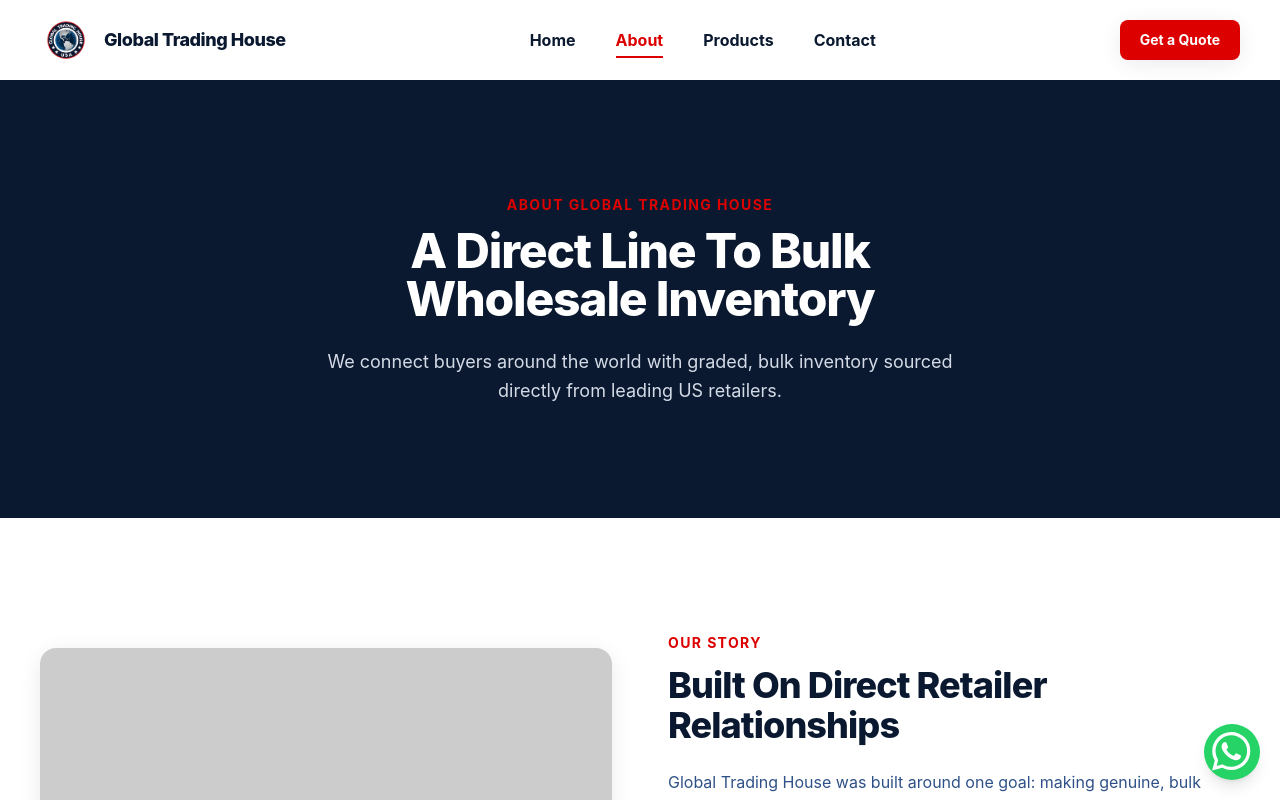
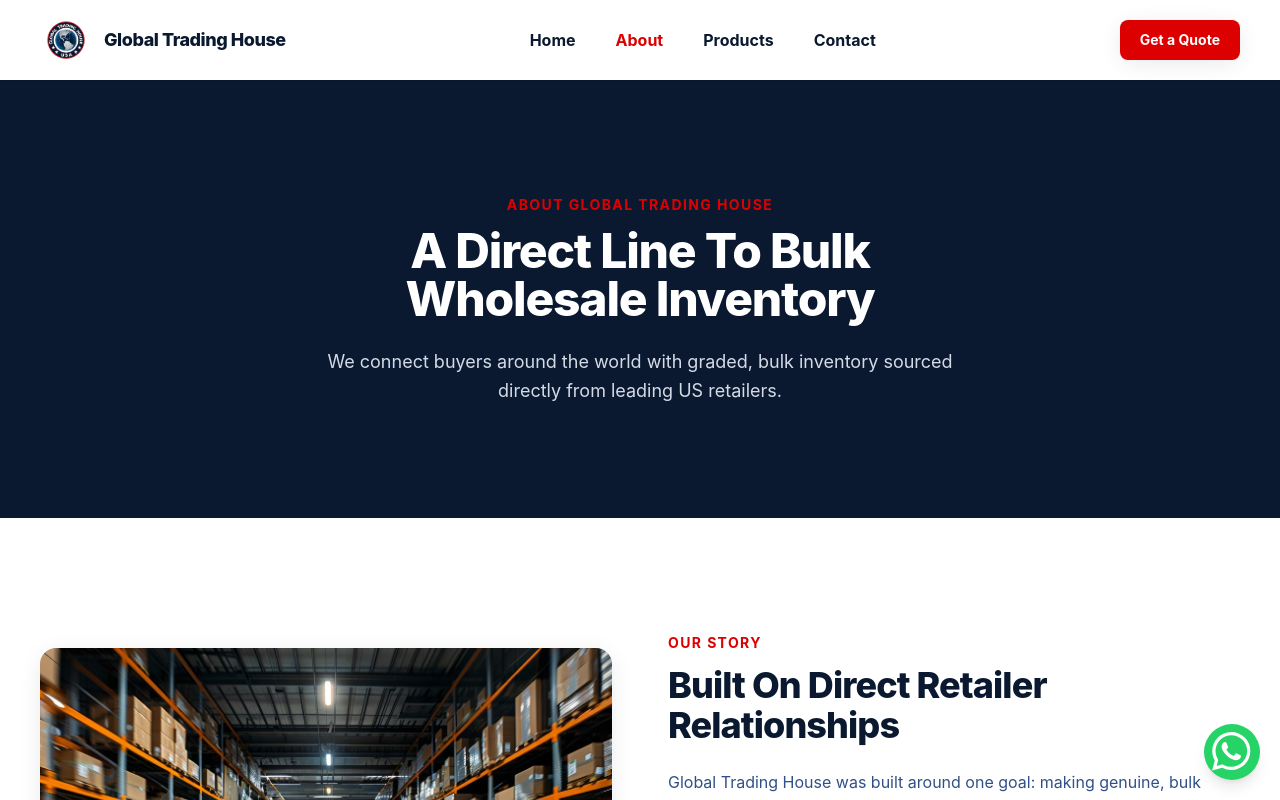
Before and after one commit to imama-ansari14/Global-Trading-House, a Next.js app: page /about in a window 1280 px wide. Shown: the top 800 px of the page. Built offline with nearby package versions, Linux system fonts and the light colour scheme.

Commit message:
add images in about sections

```diff
--- a/app/about/page.js
+++ b/app/about/page.js
@@ -20,6 +20,7 @@
 export default function AboutPage() {
   return (
     <>
+
       <section className="bg-brand-navy py-20 sm:py-28">
         <div className="container-page text-center max-w-3xl mx-auto">
           <span className="section-eyebrow">About {siteConfig.businessName}</span>
@@ -37,7 +38,7 @@
         <div className="container-page grid lg:grid-cols-2 gap-14 items-center">
           <div className="relative h-80 sm:h-[420px] rounded-2xl overflow-hidden shadow-card order-2 lg:order-1">
             <Image
-              src="https://placehold.co/900x800/0A1930/FFFFFF?text=Our+Warehouse"
+              src="/about-img.png"
               alt="Global Trading House warehouse operations"
               fill
               className="object-cover"
--- a/app/globals.css
+++ b/app/globals.css
@@ -39,3 +39,24 @@
     @apply bg-white rounded-2xl shadow-card hover:shadow-card-hover transition-shadow duration-300 border border-navy-100;
   }
 }
+
+/* Custom blue scrollbar */
+html {
+  scrollbar-color: #2F5187 #EEF1F6; /* thumb / track — Firefox */
+}
+
+::-webkit-scrollbar {
+  width: 10px;
+  height: 10px;
+}
+::-webkit-scrollbar-track {
+  background: #EEF1F6;
+}
+::-webkit-scrollbar-thumb {
+  background-color: #2F5187;
+  border-radius: 9999px;
+  border: 2px solid #EEF1F6;
+}
+::-webkit-scrollbar-thumb:hover {
+  background-color: #1E3A66;
+}
--- a/app/page.js
+++ b/app/page.js
@@ -63,33 +63,12 @@
         </div>
       </section>
 
-      {/* Core product categories */}
-      <section className="py-20 sm:py-28">
-        <div className="container-page">
-          <SectionHeading
-            eyebrow="What We Offer"
-            title="Our Core Product Categories"
-            subtitle="Bulk pallets across five in-demand categories — every listing graded and manifested before it ships."
-          />
-          <div className="grid sm:grid-cols-2 lg:grid-cols-3 gap-6">
-            {products.map((p) => (
-              <ProductCard key={p.slug} product={p} />
-            ))}
-          </div>
-          <div className="text-center mt-12">
-            <Link href="/products" className="btn-secondary">
-              View All Products <ArrowRight size={18} />
-            </Link>
-          </div>
-        </div>
-      </section>
-
       {/* About preview */}
       <section className="py-20 sm:py-28 bg-navy-50">
         <div className="container-page grid lg:grid-cols-2 gap-14 items-center">
           <div className="relative h-80 sm:h-96 rounded-2xl overflow-hidden shadow-card">
             <Image
-              src="https://placehold.co/900x700/0A1930/FFFFFF?text=Global+Trading+House"
+              src="/brand-logos.png"
               alt="Global Trading House warehouse"
               fill
               className="object-cover"
@@ -117,25 +96,36 @@
         </div>
       </section>
 
-      {/* What We Offer icons */}
+      {/* Core product categories */}
       <section className="py-20 sm:py-28">
         <div className="container-page">
           <SectionHeading
-            eyebrow="Why It Works"
-            title="Built For Serious Bulk Buyers"
-            subtitle="Everything about how we operate is designed to make bulk sourcing simple and predictable."
+            eyebrow="What We Offer"
+            title="Our Core Product Categories"
+            subtitle="Bulk pallets across five in-demand categories — every listing graded and manifested before it ships."
           />
-          <div className="grid sm:grid-cols-2 lg:grid-cols-4 gap-6">
-            {offers.map((o) => (
-              <div key={o.title} className="card p-7 text-center">
-                <div className="w-14 h-14 rounded-xl bg-brand-red/10 text-brand-red flex items-center justify-center mx-auto mb-5">
-                  <o.icon size={26} />
-                </div>
-                <h3 className="font-bold text-navy-900 mb-2">{o.title}</h3>
-                <p className="text-navy-500 text-sm leading-relaxed">{o.desc}</p>
-              </div>
+          <div className="grid sm:grid-cols-2 lg:grid-cols-3 gap-6">
+            {products.map((p) => (
+              <ProductCard key={p.slug} product={p} />
             ))}
           </div>
+          <div className="text-center mt-12">
+            <Link href="/products" className="btn-secondary">
+              View All Products <ArrowRight size={18} />
+            </Link>
+          </div>
+        </div>
+      </section>
+
+      {/* Testimonials */}
+      <section className="py-20 sm:py-28 bg-navy-50">
+        <div className="container-page">
+          <SectionHeading
+            eyebrow="Client Feedback"
+            title="Trusted By Buyers Worldwide"
+            subtitle="A few words from resellers and distributors we've worked with."
+          />
+          <TestimonialsSlider />
         </div>
       </section>
 
@@ -162,8 +152,30 @@
         </div>
       </section>
 
+      {/* What We Offer icons */}
+      <section className="py-20 sm:py-28">
+        <div className="container-page">
+          <SectionHeading
+            eyebrow="Why It Works"
+            title="Built For Serious Bulk Buyers"
+            subtitle="Everything about how we operate is designed to make bulk sourcing simple and predictable."
+          />
+          <div className="grid sm:grid-cols-2 lg:grid-cols-4 gap-6">
+            {offers.map((o) => (
+              <div key={o.title} className="card p-7 text-center">
+                <div className="w-14 h-14 rounded-xl bg-brand-red/10 text-brand-red flex items-center justify-center mx-auto mb-5">
+                  <o.icon size={26} />
+                </div>
+                <h3 className="font-bold text-navy-900 mb-2">{o.title}</h3>
+                <p className="text-navy-500 text-sm leading-relaxed">{o.desc}</p>
+              </div>
+            ))}
+          </div>
+        </div>
+      </section>
+
       {/* How it works */}
-      <section className="py-20 sm:py-28">
+      <section className="bg-navy-50 py-20 sm:py-28">
         <div className="container-page">
           <SectionHeading
             eyebrow="How It Works"
@@ -208,18 +220,6 @@
         </div>
       </section>
 
-      {/* Testimonials */}
-      <section className="py-20 sm:py-28 bg-navy-50">
-        <div className="container-page">
-          <SectionHeading
-            eyebrow="Client Feedback"
-            title="Trusted By Buyers Worldwide"
-            subtitle="A few words from resellers and distributors we've worked with."
-          />
-          <TestimonialsSlider />
-        </div>
-      </section>
-
       {/* Final CTA */}
       <section className="py-20 bg-brand-red">
         <div className="container-page text-center">
--- a/components/Navbar.jsx
+++ b/components/Navbar.jsx
@@ -69,17 +69,15 @@
                   <Link
                     href={l.href}
                     className={`group relative inline-block py-1 font-bold transition-colors ${
-                      isActive
-                        ? "text-brand-red"
-                        : "text-navy-900 hover:text-brand-red"
+                      isActive ? "text-brand-red" : "text-navy-900"
                     }`}
                   >
                     {l.label}
-                    <span
-                      className={`absolute left-0 -bottom-0.5 h-[2px] bg-brand-red transition-all duration-300 ease-out ${
-                        isActive ? "w-full" : "w-0 group-hover:w-full"
-                      }`}
-                    />
+
+                    {/* Underline renders ONLY for inactive links on hover */}
+                    {!isActive && (
+                      <span className="absolute left-0 -bottom-0.5 h-[2px] w-0 bg-brand-red transition-all duration-300 ease-out group-hover:w-full" />
+                    )}
                   </Link>
                 </li>
               );
--- a/components/TestimonialCard.jsx
+++ b/components/TestimonialCard.jsx
@@ -16,11 +16,12 @@
             />
           </div>
           <div>
-            <p className="font-bold text-navy-900 text-sm leading-tight">{testimonial.name}</p>
+            <p className="font-bold text-navy-900 text-sm leading-tight">
+              {testimonial.name}
+            </p>
             <p className="text-navy-400 text-xs">{testimonial.role}</p>
           </div>
         </div>
-        <Quote className="text-brand-red/25 shrink-0" size={28} />
       </div>
 
       <div className="flex gap-1 mb-3">
@@ -28,12 +29,18 @@
           <Star
             key={i}
             size={15}
-            className={i < testimonial.rating ? "fill-brand-red text-brand-red" : "text-navy-100"}
+            className={
+              i < testimonial.rating
+                ? "fill-amber-400 text-amber-400"
+                : "text-navy-100"
+            }
           />
         ))}
       </div>
 
-      <p className="text-navy-600 text-sm leading-relaxed flex-1">&ldquo;{testimonial.quote}&rdquo;</p>
+      <p className="text-navy-600 text-sm leading-relaxed flex-1">
+        &ldquo;{testimonial.quote}&rdquo;
+      </p>
     </div>
   );
 }
--- a/components/TestimonialsSlider.jsx
+++ b/components/TestimonialsSlider.jsx
@@ -106,7 +106,7 @@
             className={`h-2 rounded-full transition-all duration-300 ${
               i === index
                 ? "w-8 bg-brand-red"
-                : "w-2 bg-navy-100 hover:bg-navy-200"
+                : "w-2 bg-navy-500 hover:bg-navy-600"
             }`}
           />
         ))}
```
Also changed, not shown: public/about-img.png (added), public/brand-logos.png (added). Lines whose indentation alone changed are shown as unchanged.
